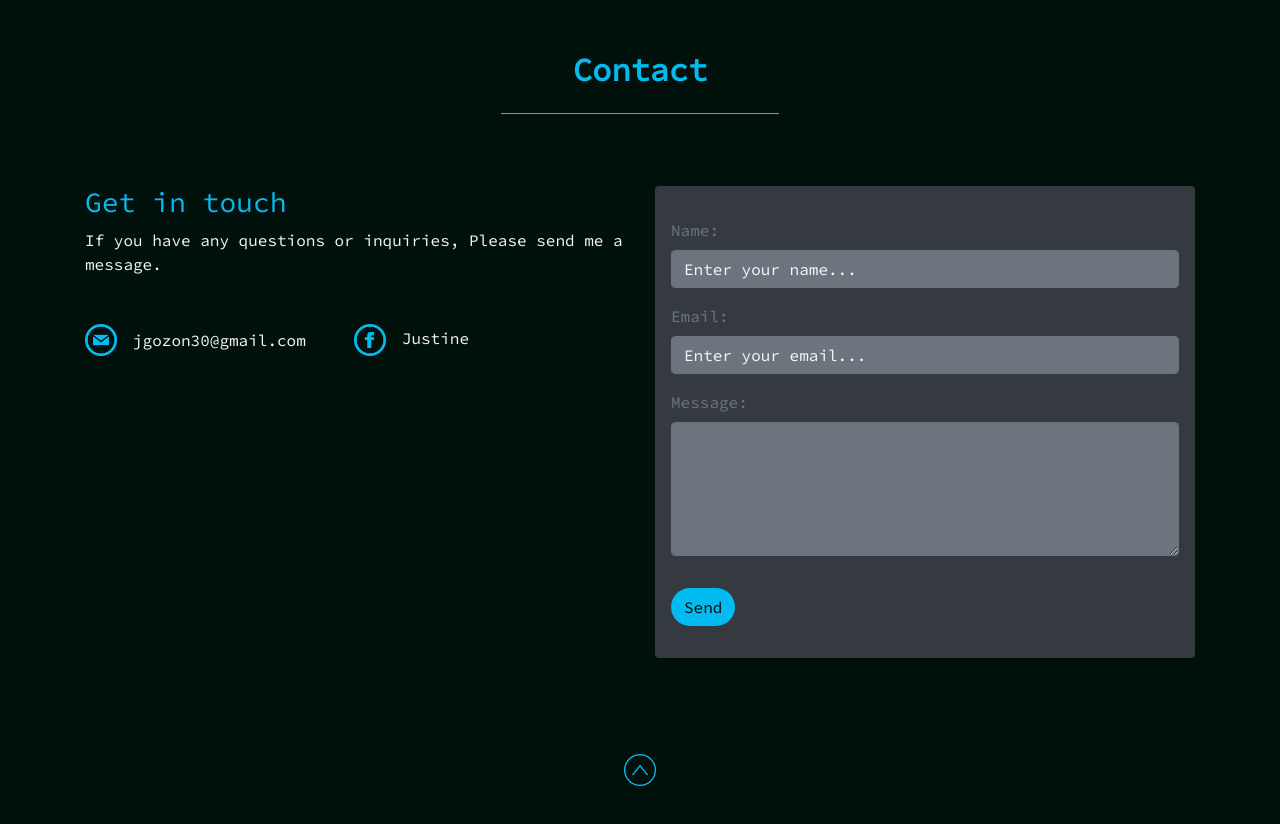
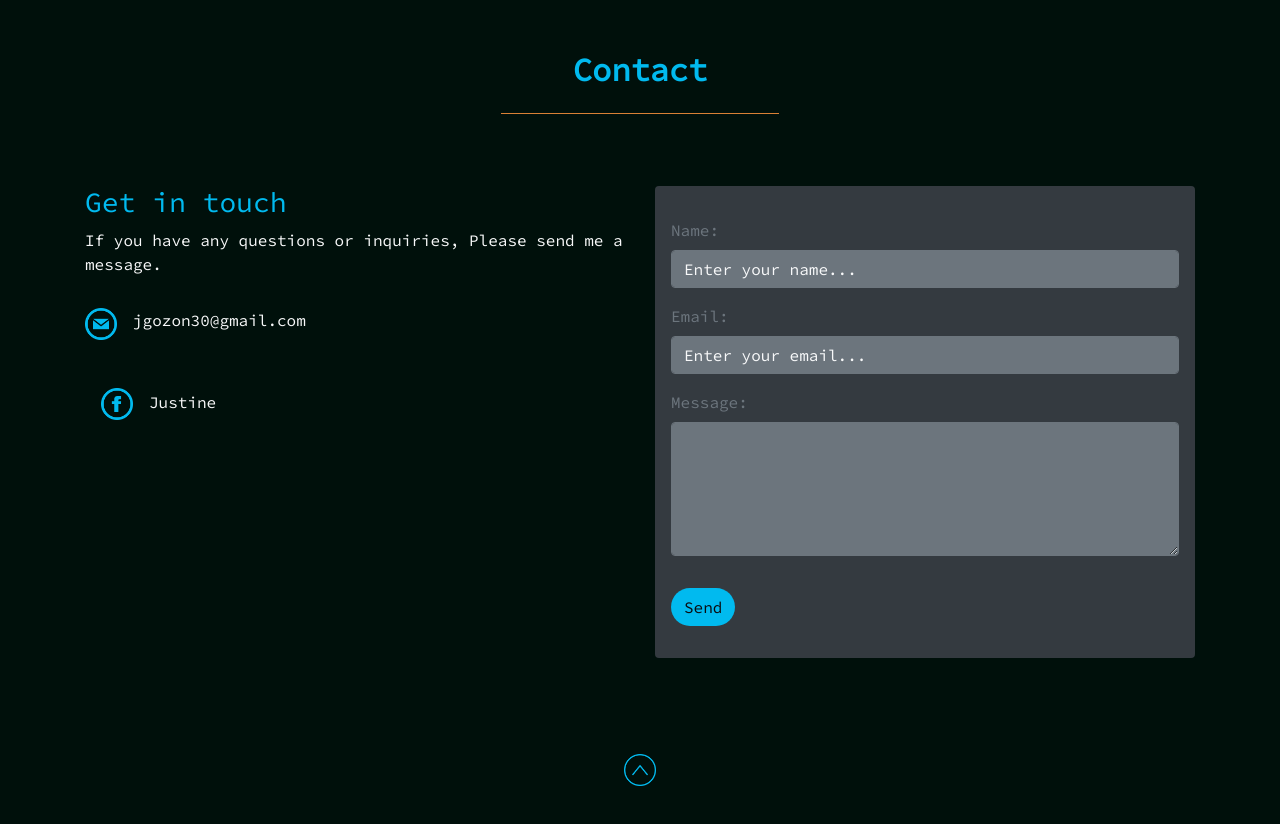
Before and after one commit to jcg30/webportfolio, a plain HTML site: page index.html in a window 1280 px wide. Shown: the part 2836-3660 px from the top of the page. Drawn offline with nearby package versions, Linux system fonts and the light colour scheme; files whose address does not match are found by name.

Commit message:
Add Activity Code

```diff
--- a/index.html
+++ b/index.html
@@ -200,18 +200,21 @@
                 <div class="col-md-6 my-5">
                     <h3 class="font-color-primary">Get in touch</h3>
                     <p class="text-light">If you have any questions or inquiries, Please send me a message.</p>
-                    <div class="d-flex align-items-center">
-                        <img src="./image/Icons/iconmonstr-email-11-240(1).png" alt="" class="icn-sze my-3">
-                        <p class="text-light m-3">jgozon30@gmail.com</p>
-                        <div class="d-flex align-items-center">
+                    <div class="container">
+                        <div class="row">
+                            <img src="./image/Icons/iconmonstr-email-11-240(1).png" alt="" class="icn-sze my-3">
+                            <p class="text-light mt-3 ml-3">jgozon30@gmail.com</p>
+                        </div>
+                        <div class="row">
                             <a href="https://www.facebook.com/jstn.09"
                                 class="navi-font-color m-3 text-decoration-none"><img
                                     src="./image/Icons/iconmonstr-facebook-5-240(1).png" alt=""
-                                    class="icn-sze my-3 m-3">Justine
+                                    class="icn-sze my-3 mr-3">Justine
                             </a>
                         </div>
                     </div>
                 </div>
+
                 <div class="col-md-6 my-5">
                     <form class="p-3 bg-dark rounded">
                         <div class="form-group text-secondary">
```
